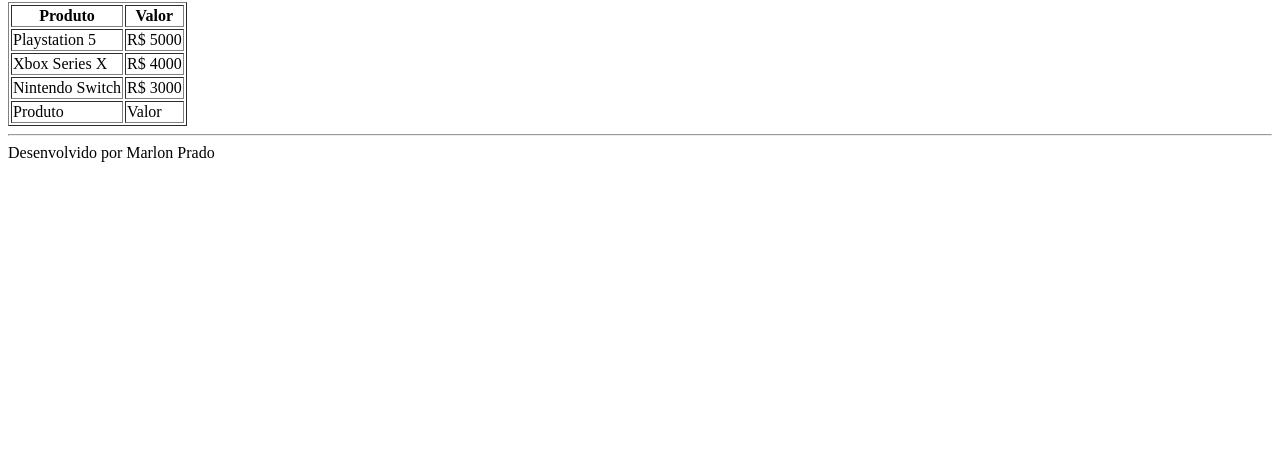
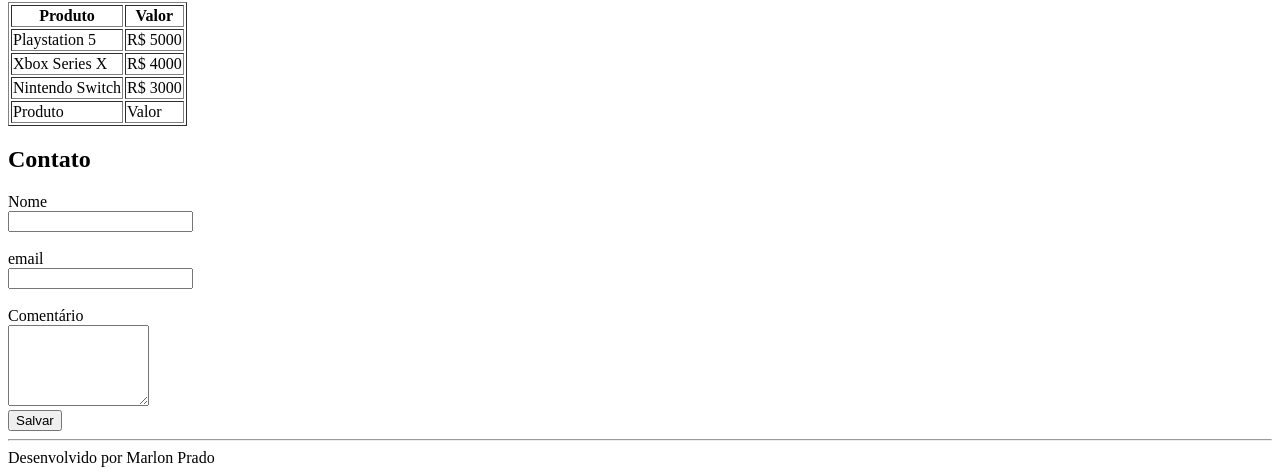
Before and after one commit to marlonprado04/FACULDADE_ciencia_da_computacao, a plain HTML site: page 01_TRIMESTRE/desenvolvimento_frontend/src/index.html in a window 1280 px wide. Shown: the part 1234-1709 px from the top of the page. Before the commit the page ends 1404 px from the top, so only its background shows below. Drawn offline with Linux system fonts and the light colour scheme.

Commit message:
feat: adicionei sessão de formulário

```diff
--- a/01_TRIMESTRE/desenvolvimento_frontend/src/index.html
+++ b/01_TRIMESTRE/desenvolvimento_frontend/src/index.html
@@ -101,6 +101,25 @@
         </table>
     </section>
 
+    <section>
+        <h2>Contato</h2>
+        <form method="GET" action="">
+            <label for="nome">Nome</label>
+            <br>
+            <input type="text" name="nome" id="nome">
+            <br><br>
+            <label for="email">email</label>
+            <br>
+            <input type="text" name="email" id="email">
+            <br><br>
+            <label for="comentario">Comentário</label>
+            <br>
+            <textarea name="comentario" id="" cols="15" rows="5"></textarea>
+            <br>
+            <button>Salvar</button>
+        </form>
+    </section>
+
     <hr>
 
     <footer>
```
